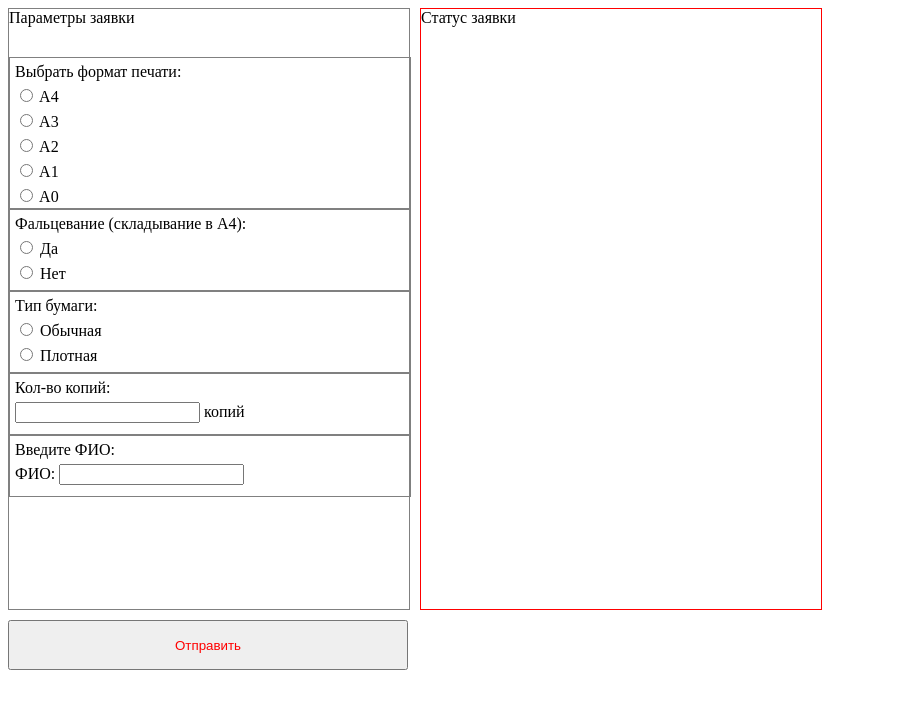
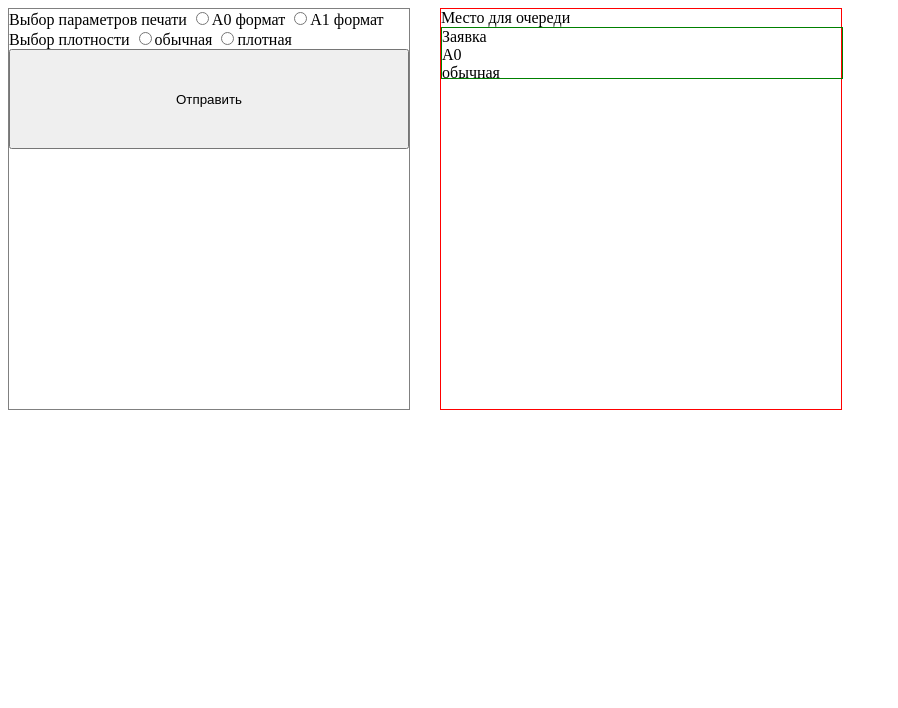
Before and after one commit to nikitaln/web-print-center, a plain HTML site: page src/main/resources/static/index.html in a window 1280 px wide. Shown: the whole page, without its empty margins (0-898 px from the left). Drawn offline with nearby package versions, Linux system fonts and the light colour scheme.

Commit message:
second commit

```diff
--- a/src/main/resources/static/css/styles.css
+++ b/src/main/resources/static/css/styles.css
@@ -1,64 +1,28 @@
-.main {
+.start-page {
     display: flex;
-    margin-bottom: 10px;
+    margin-bottom: 30px;
 }
 
-.left {
-
+.menu {
     width: 400px;
-    height: 600px;
+    height: 400px;
     border: 1px solid grey;
-    margin-right: 10px;
+    margin-right: 30px;
 }
 
-.right {
-
+.send {
     width: 400px;
-    height: 600px;
-    border: 1px solid red;
-
+    height: 100px;
 }
 
-button {
-    height: 50px;
+.queue {
     width: 400px;
-    color: red;
+    height: 400px;
+    border: 1px solid red;
 }
 
-.format-document {
+.task {
     width: 400px;
-    height: 150px;
-    border: 1px solid grey;
-    margin-top: 30px;
-
+    height: 50px;
+    border: 1px solid green;
 }
-
-.fold {
-    width: 400px;
-    height: 80px;
-    border: 1px solid grey;
-
-}
-
-.type-paper {
-    width: 400px;
-    height: 80px;
-    border: 1px solid grey;
-
-}
-
-.count-copy {
-    width: 400px;
-    height: 60px;
-    border: 1px solid grey;
-}
-
-.user-name {
-    width: 400px;
-    height: 60px;
-    border: 1px solid grey;
-}
-
-p {
-    margin: 5px;;
-}
--- a/src/main/resources/static/index.html
+++ b/src/main/resources/static/index.html
@@ -8,44 +8,28 @@
     <script src="/js/print.js"></script>
 </head>
 <body>
-    <section class="main">
-        <section class="left">
-            <dif class="parameters-tasks">Параметры заявки
-                <section class="format-document">
-                    <p>Выбрать формат печати:</p>
-                    <p><input type="radio" name="a" value="A4"> A4</p>
-                    <p><input type="radio" name="a" value="A4"> A3</p>
-                    <p><input type="radio" name="a" value="A4"> A2</p>
-                    <p><input type="radio" name="a" value="A4"> A1</p>
-                    <p><input type="radio" name="a" value="A4"> A0</p>
-                </section>
-                <section class="fold">
-                    <p>Фальцевание (складывание в А4):</p>
-                    <p><input type="radio" name="a" value="A4"> Да</p>
-                    <p><input type="radio" name="a" value="A4"> Нет</p>
-                </section>
-                <section class="type-paper">
-                    <p>Тип бумаги:</p>
-                    <p><input type="radio" name="a" value="A4"> Обычная</p>
-                    <p><input type="radio" name="a" value="A4"> Плотная</p>
-                </section>
-                <section class="count-copy">
-                    <p>Кол-во копий:</p>
-                    <p><input type="text" name="field" value=""> копий</p>
-                </section>
-                <section class="user-name">
-                    <p>Введите ФИО:</p>
-                    <p>ФИО: <input type="text" name="field" value=""></p>
-                </section>
-            </dif>
-        </section>
-        <section class="right">
-            <dif class="status">Статус заявки</dif>
-        </section>
-    </section>
 
-    <button class="send">Отправить</button>
+<div class="start-page">
+    <div class="menu">
+        <form class="menu-form">
+            <label>Выбор параметров печати</label>
+            <input type="radio" name="a" value="A0">А0 формат
+            <input type="radio" name="a" value="A1">А1 формат
 
+            <label>Выбор плотности</label>
+            <input type="radio" name="b" value="90">обычная
+            <input type="radio" name="b" value="120">плотная
+        </form>
+        <button class="send">Отправить</button>
+    </div>
+    <div class="queue">Место для очереди
+        <div class="task">Заявка
+            <div class ="format">А0</div>
+            <div class ="density">обычная</div>
 
+        </div>
+    </div>
+
+</div>
 </body>
 </html>
--- a/src/main/resources/static/js/print.js
+++ b/src/main/resources/static/js/print.js
@@ -1,5 +1,22 @@
 $(function() {
+
+    if(response != 0)
+
+
+
     $('.send').on('click', function(){
-        alert('Hello');
+
+        var format = $('input[name=a]:checked').val();
+        var density = $('input[name=b]:checked').val();
+//        alert('Format: ' + data + ', Paper: ' + data2);
+        $.post('/newTask', {format:format, density:density}, function(response){
+//            alert(response);
+        });
+
+       $.get('/listTask', {}, function(response){
+       	alert(response);
+       });
+
+
     });
 });
```
Also changed, not shown: pom.xml (+11 -1 lines), 9 other files.
